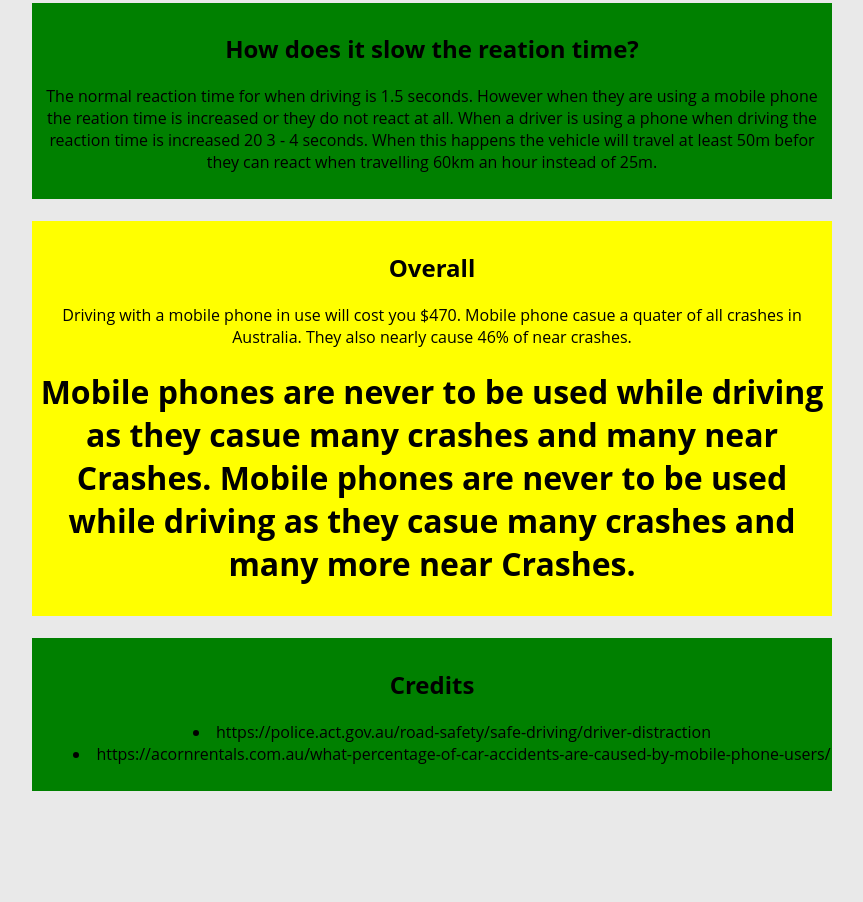
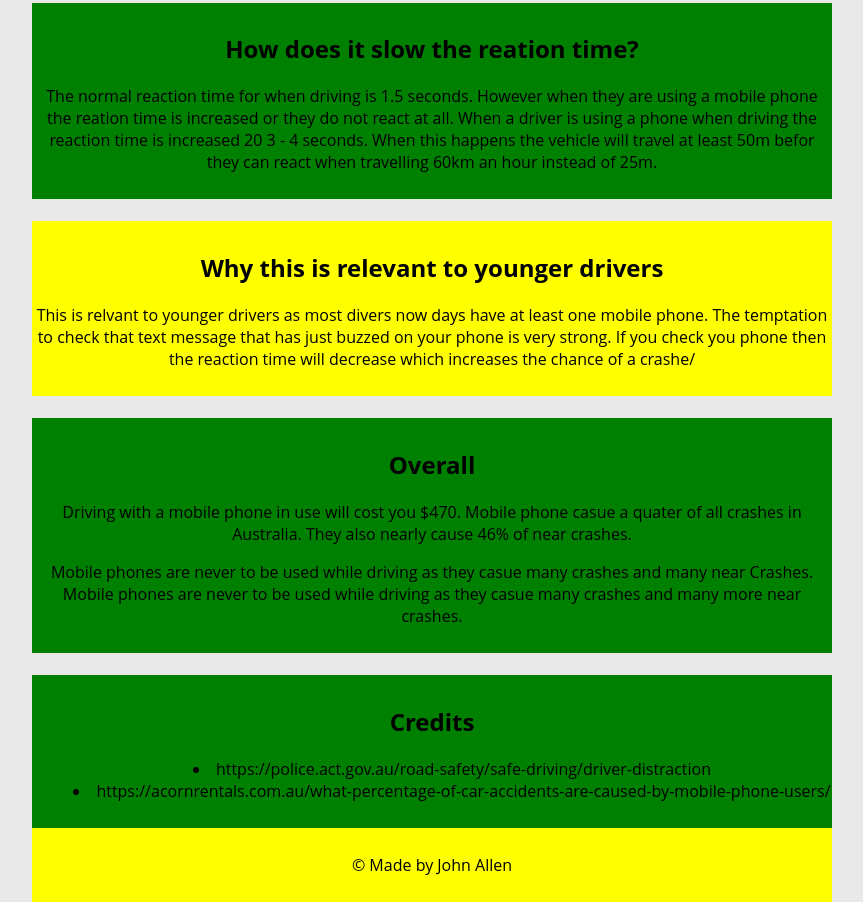
Before and after one commit to CGS-John-Allen/RoadSaftey, a plain HTML site: page index.html in a window 1280 px wide. Shown: the part 1284-2186 px from the top of the page, without its empty margins (208-1071 px from the left). Before the commit the page ends 2075 px from the top, so only its background shows below. Drawn offline with Linux system fonts and the light colour scheme.

Commit message:
Update index.html

```diff
--- a/index.html
+++ b/index.html
@@ -3,6 +3,7 @@
 		<title>Road Safety</title>
 		<meta http-equiv="content-type" content="text/html; charset=UTF-8" />
 		<link rel="stylesheet" type="text/css" href="css.css" />
+		<link href="phone.png" rel="shortcut icon">
 	</head>
 
 	<body>
@@ -46,18 +47,24 @@
 			When a driver is using a phone when driving the reaction time is increased 20 3 - 4 seconds. When this happens the vehicle will travel at least 50m befor they can react when travelling 60km an hour instead of 25m.</p>
 		</div>
 		<br>
+
 		<div id="box1">
+			<h2>Why this is relevant to younger drivers</h2>
+			<p>This is relvant to younger drivers as most divers now days have at least one mobile phone. The temptation to check that text message that has just buzzed on your phone is very strong. If you check you phone then the reaction time will decrease which increases the chance of a crashe/</p>
+		</div>
+		<br>
+		<div id="box2">
 			<h2>Overall</h2>
 
 			<p>Driving with a mobile phone in use will cost you $470. Mobile phone casue a quater of all crashes in Australia.
 			They also nearly cause 46% of near crashes.</p>
 
-			<h1>
+			<p>
 				Mobile phones are never to be used while driving as they casue many crashes and many near Crashes.
 
-				Mobile phones are never to be used while driving as they casue many crashes and many more near Crashes.
+				Mobile phones are never to be used while driving as they casue many crashes and many more near crashes.
 
-			</h1>
+			</p>
 
 		</div>
 		<br>
@@ -71,6 +78,10 @@
 			</ul>
 		</div>
 
+		<div id="box1">
+			<p>&copy; Made by John Allen</p>
+		</div>
+
 	</body>
 
 </html>
```
